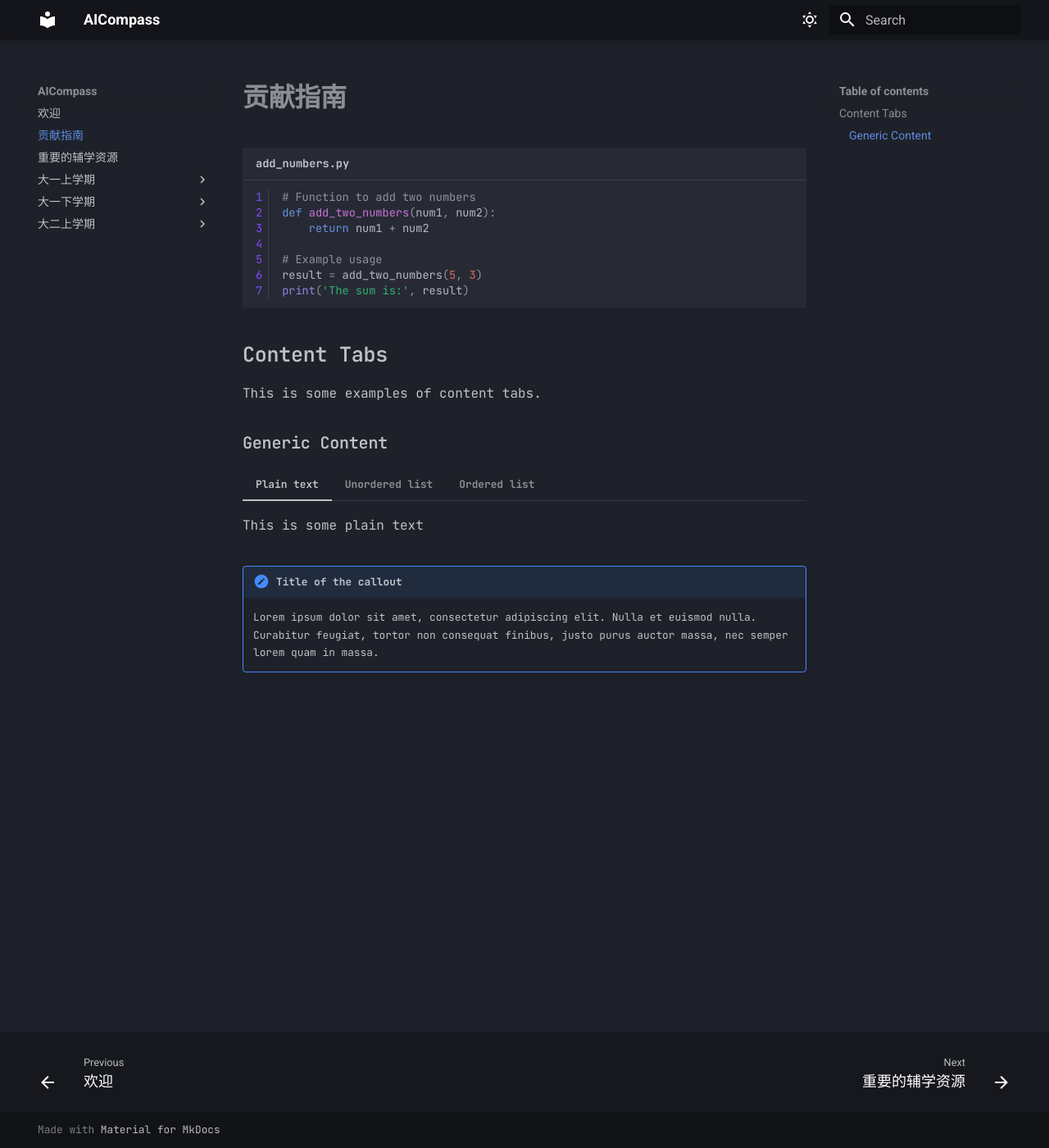
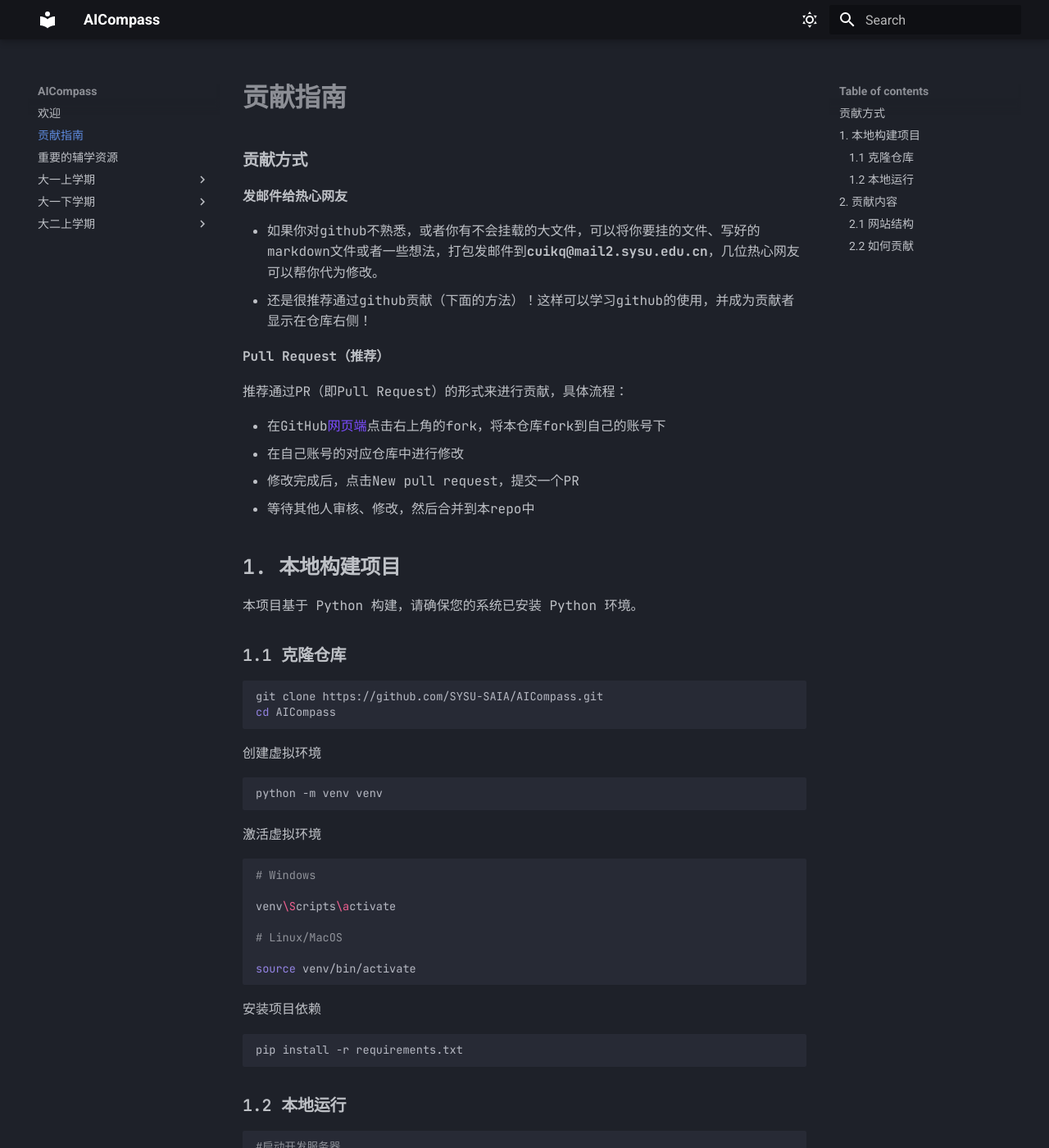
Before and after one commit to p-stop/AICompass, an MkDocs documentation site: the page built from docs/ContributionGuidelines.md, in a window 1280 px wide and 1400 px high. Shown: the whole window at 82% size. Built offline with MkDocs 1.6.1 and Material for MkDocs 9.7.7, drawn with Linux system fonts in a browser that asks for light colours; some of the changed text lies outside the part shown.

Commit message:
修改了贡献指南

````diff
--- a/docs/ContributionGuidelines.md
+++ b/docs/ContributionGuidelines.md
@@ -1,38 +1,134 @@
+# 贡献指南
+### 贡献方式
 
-```py title="add_numbers.py" linenums="1"
-# Function to add two numbers
-def add_two_numbers(num1, num2):
-    return num1 + num2
+**发邮件给热心网友**
 
-# Example usage
-result = add_two_numbers(5, 3)
-print('The sum is:', result)
+- 如果你对github不熟悉，或者你有不会挂载的大文件，可以将你要挂的文件、写好的markdown文件或者一些想法，打包发邮件到**cuikq&#64;mail2&#46;sysu&#46;edu&#46;cn**，几位热心网友可以帮你代为修改。
+- 还是很推荐通过github贡献（下面的方法）！这样可以学习github的使用，并成为贡献者显示在仓库右侧！
+
+
+**Pull Request（推荐）**
+
+推荐通过PR（即Pull Request）的形式来进行贡献，具体流程：
+
+- 在GitHub[网页端](https://github.com/SYSU-SAIA/AICompass)点击右上角的fork，将本仓库fork到自己的账号下
+- 在自己账号的对应仓库中进行修改
+- 修改完成后，点击New pull request，提交一个PR
+- 等待其他人审核、修改，然后合并到本repo中
+
+## 1. 本地构建项目
+
+本项目基于 Python 构建，请确保您的系统已安装 Python 环境。
+
+
+### 1.1 克隆仓库
+```shell
+git clone https://github.com/SYSU-SAIA/AICompass.git
+cd AICompass
+```
+
+创建虚拟环境
+```shell
+python -m venv venv
+```
+
+激活虚拟环境
+```shell
+# Windows
+
+venv\Scripts\activate
+
+# Linux/MacOS
+
+source venv/bin/activate
 
 ```
 
-## Content Tabs
+安装项目依赖
+```shell
+pip install -r requirements.txt
+```
+### 1.2 本地运行
+```shell
+#启动开发服务器
 
-This is some examples of content tabs.
+mkdocs serve
+```
 
-### Generic Content
+此时可以访问http://127.0.0.1:8000 在本机查看文档
 
-=== "Plain text"
+## 2. 贡献内容
 
-    This is some plain text
-=== "Unordered list"
+### 2.1 网站结构
+目前本站内容根据开课时间进行分组，然后再根据课程单独分页，每页内记录关于该课程的介绍、学习资料、学习技巧等。
 
-    * First item
-    * Second item
-    * Third item
+在源代码层面，使用 markdown 进行编写，每一学期是一个文件夹，路径和网站链接路径保持一致，整体结构在 `mkdocs.yml` 文件中的 `nav` 部分定义。
 
-=== "Ordered list"
+`mkdocs.yml`是网站的配置文件，可修改网站的风格、添加拓展等。
+```text
+.
+├── .github/                # GitHub 相关配置
+├── docs/                   # 文档主目录
+│   ├── FirstYear_1/       # 大一上学期
+│   ├── FirstYear_2/       # 大一下学期
+│   ├── SecondYear_1/      # 大二上学期
+│   ├── stylesheets/       # 样式文件
+│   ├── ContributionGuidelines.md    # 贡献指南
+│   ├── important-source.md          # 重要资源
+│   └── index.md                     # 主页
+├── .gitignore            # Git 忽略配置
+├── mkdocs.yml            # MkDocs 配置文件
+├── model.md              # 模型文档
+├── README.md             # 项目说明
+└── requirements.txt      # Python 依赖清单
 
-    1. First item
-    2. Second item
-    3. Third item
+```
 
-!!! note "Title of the callout"
+### 2.2 如何贡献
 
-    Lorem ipsum dolor sit amet, consectetur adipiscing elit. Nulla et euismod
-    nulla. Curabitur feugiat, tortor non consequat finibus, justo purus auctor
-    massa, nec semper lorem quam in massa.
+欢迎为本网站做出贡献！您可以
+
+- 完善或更新页面内容
+- 添加新的课程页面
+- 改进网站样式
+#### a. 贡献方式
+**Pull Request（推荐）**
+推荐通过 PR（即 Pull Request）的形式来进行贡献，具体流程：
+
+- 在 GitHub 网页端点击右上角的 fork，将本仓库 fork 到自己的账号下
+- 在自己账号的对应仓库中进行修改
+- 修改完成后，点击 New pull request，提交一个 PR
+- 等待其他人审核、修改，然后合并到本 repo 中
+
+**发邮件给热心网友**
+如果你对github不熟悉,或者你有不会挂载的大文件,可以将你要挂的文件、写好的markdown文件或者一些想法，打包发邮件到**cuikq&#64;mail2&#46;sysu&#46;edu&#46;cn**,几位热心网友可以帮你代为修改
+#### b. 添加新页面
+
+1. 在 `docs` 目录下创建 markdown 文件
+2. 在 `mkdocs.yml` 的 `nav` 部分添加页面路径，例如：
+```yaml
+nav:
+  - 课程:
+    - 大一上:
+      - 高等数学1上: 'FirstYear_1/calculus1.md'
+```
+
+#### c. 内容规范
+
+- 保持客观性，理性介绍课程内容，请不要在本网站出现对老师本人的负面评价
+
+#### d. 文件处理
+- 课程笔记等请上传 PDF，建议多个文件打包整理
+- **大文件(>1MB)请勿直接上传仓库**
+- 大文件挂载的方法请见下面的讲解
+  > 这样可以避免仓库体积过大，保持克隆和访问速度
+
+!!! note
+    如何上传大文件？
+
+
+#### e. 资源引用
+- 优先使用外部资源链接
+- 避免上传有版权内容（如课件）
+!!! note
+    新页面可以参考我们提供的[模板]()。
--- a/mkdocs.yml
+++ b/mkdocs.yml
@@ -12,13 +12,13 @@ theme:
       primary: black
       accent: deep purple
 
-    # # Light Mode
-    # - scheme: default
-    #   toggle:
-    #     icon: material/weather-night
-    #     name: Light mode
-    #   primary: deep purple
-    #   accent: deep orange
+    # Light Mode
+    - scheme: default
+      toggle:
+        icon: material/weather-night
+        name: Light mode
+      primary: blue
+      accent: deep orange
 nav:
   - 欢迎: index.md
   - 贡献指南: ContributionGuidelines.md
@@ -49,6 +49,7 @@ markdown_extensions:
   - pymdownx.emoji:
       emoji_index: !!python/name:material.extensions.emoji.twemoji
       emoji_generator: !!python/name:material.extensions.emoji.to_svg
+
   - pymdownx.highlight:
       anchor_linenums: true
       line_spans: __span
@@ -64,6 +65,16 @@ markdown_extensions:
   - admonition
   - pymdownx.tabbed:
       alternate_style: true
+  - toc:
+      permalink: true
+      toc_depth: 3
+      separator: "."
+      # 使用 Python 内置的 slugify 实现
+      slugify: !!python/name:markdown.extensions.toc.slugify_unicode
+  - pymdownx.superfences
+  - pymdownx.tilde
+  - pymdownx.superfences
+  - pymdownx.tilde
 
 extra_css:
     - stylesheets/extra.css
--- /dev/null
+++ b/requirements.txt
@@ -0,0 +1,4 @@
+mkdocs==1.5.3
+mkdocs-material==9.5.3
+mkdocs-material-extensions==1.3.1
+pymdown-extensions==10.14.3
````
Also changed, not shown: README.md (added, +21 -0 lines), docs/SecondYear_1/DataStructuresAndAlgorithms.md (+8 -11 lines), docs/SecondYear_1/DiscreteMath.md (+5 -0 lines), docs/important-source.md (+7 -2 lines), docs/index.md (+18 -3 lines), model.md (added, +46 -0 lines).
